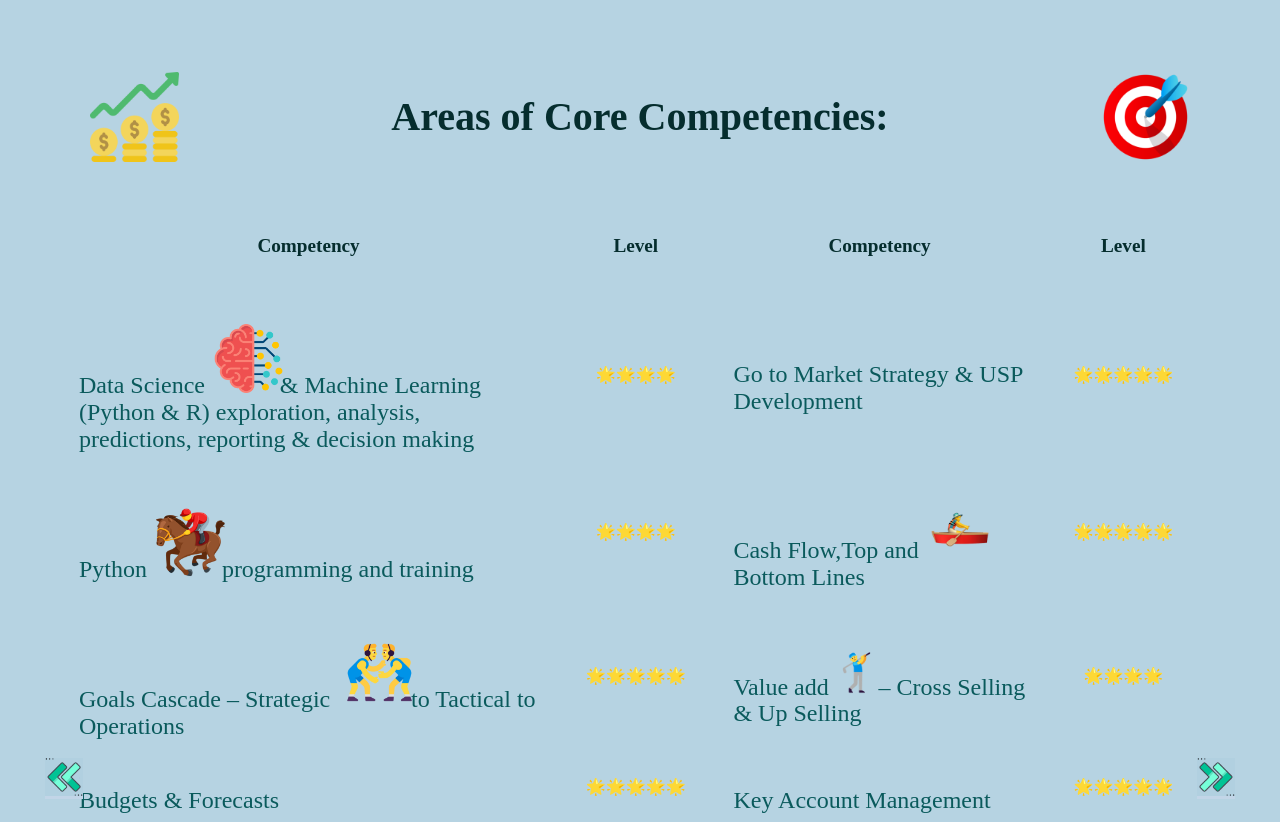
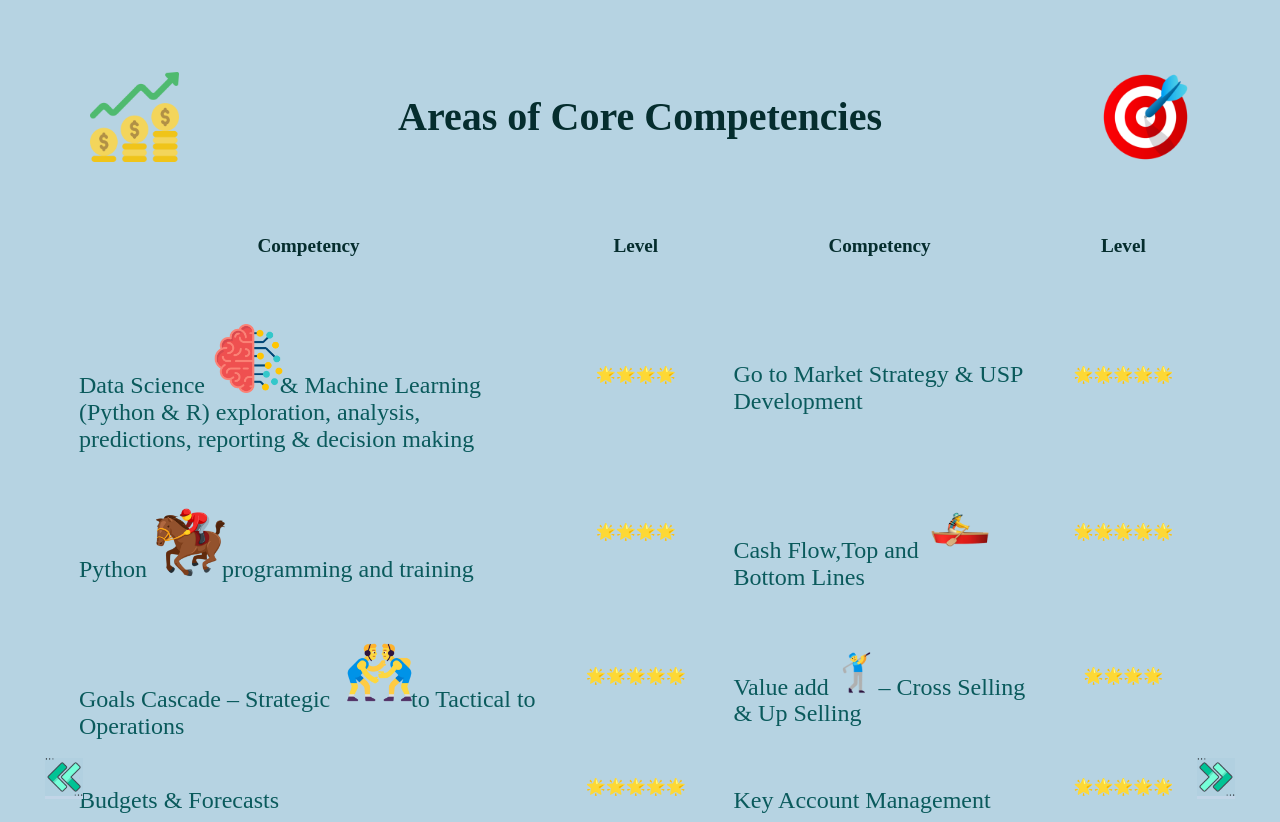
Before and after one commit to valmetisrinivas/V.Srinivas, a plain HTML site: page Competencies.html in a window 1280 px wide. Shown: the top 822 px of the page. Drawn offline with Linux system fonts and the light colour scheme.

Commit message:
Add files via upload

```diff
--- a/Competencies.html
+++ b/Competencies.html
@@ -12,7 +12,7 @@
 </head>
 
 <body class="top-container">
-  <h2 class="page-header">Areas of Core Competencies:</h2>
+  <h2 class="page-header">Areas of Core Competencies</h2>
   <img class="target" src="images/direct-hit_1f3af.png" alt="target-image">
   <img class="growth" src="images/png/009-financial-profit.png" alt="growth-image">
   <table cellspacing="10" cellpadding="5" class="competency-table">
```
